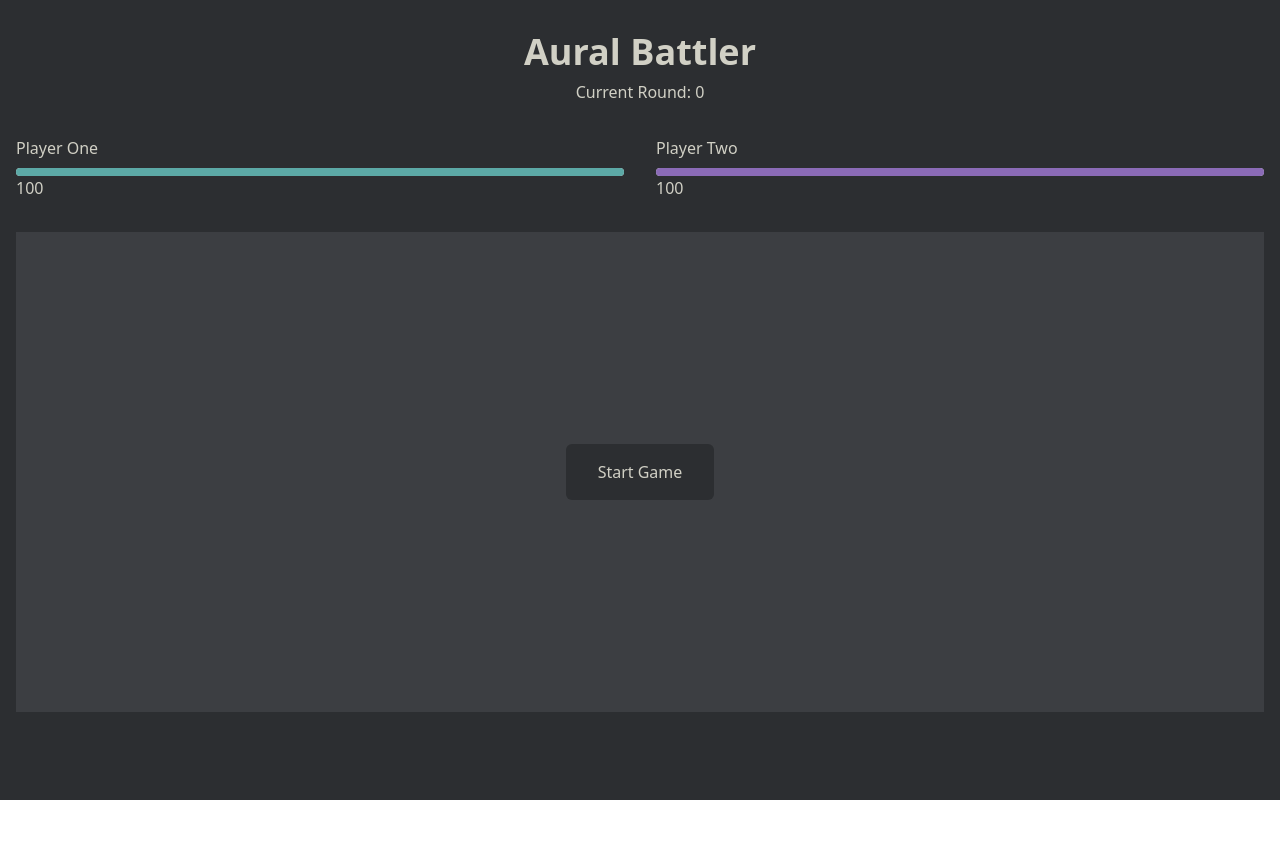
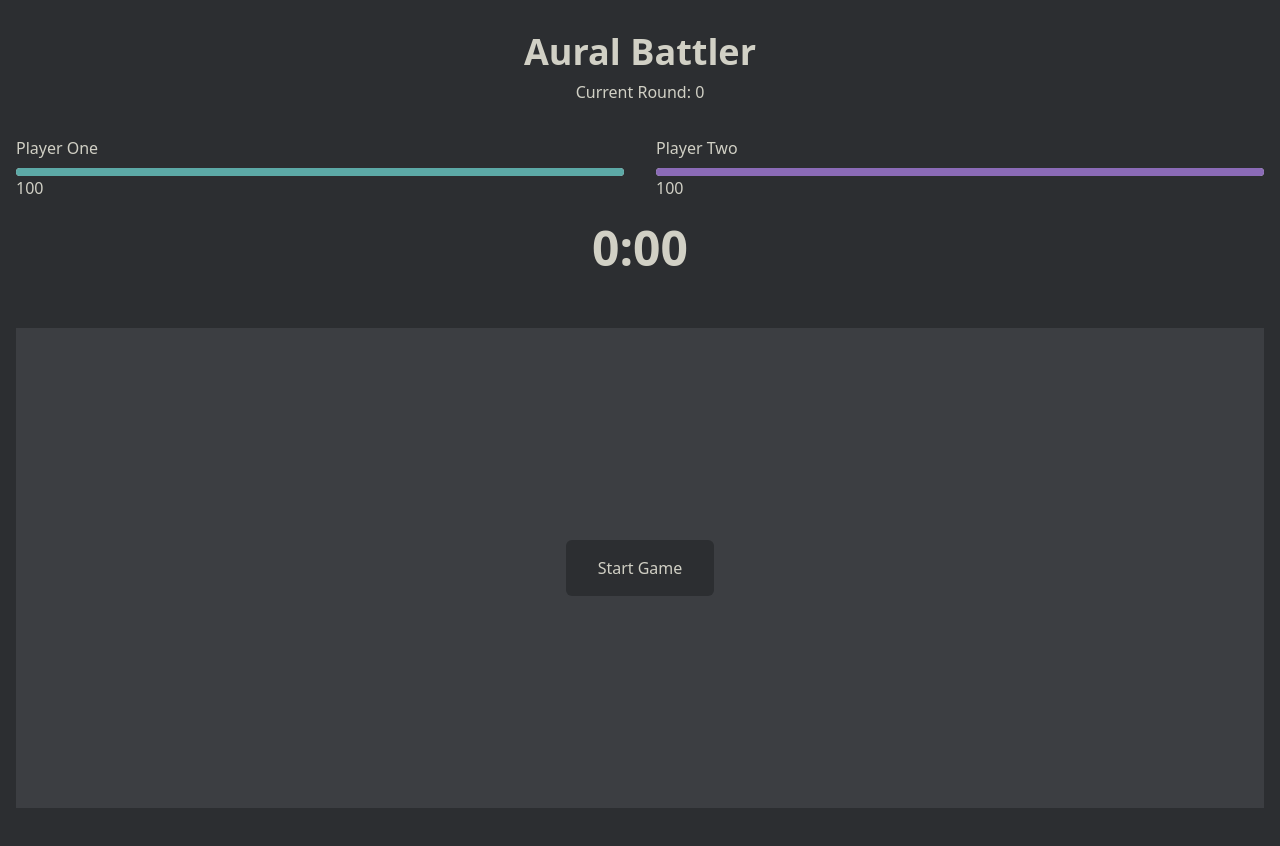
Before and after one commit to tony-baglien/melodic-melee, a React (Vite) app: page / in a window 1280 px wide. Shown: the top 846 px of the page. Before the commit the page ends 800 px from the top, so only its background shows below. Built offline with nearby package versions, Linux system fonts and the light colour scheme.

Commit message:
added sound icon on timebar

```diff
--- a/package.json
+++ b/package.json
@@ -14,6 +14,7 @@
     "@tailwindcss/vite": "^4.1.18",
     "react": "^19.2.0",
     "react-dom": "^19.2.0",
+    "react-icons": "^5.5.0",
     "zustand": "^5.0.9"
   },
   "devDependencies": {
--- a/src/components/game/GameBoard.tsx
+++ b/src/components/game/GameBoard.tsx
@@ -19,7 +19,6 @@ export function GameBoard() {
   const resultTimeRemaining = useGameStore((state) => state.resultTimeRemaining)
 
   const handleStartGame = () => {
-    console.log("hello")
     startRound()
   }
   return (
@@ -29,6 +28,7 @@ export function GameBoard() {
           <h1 className="text-4xl font-bold text-center text-text mb-2">Aural Battler</h1>
           <p className="text-center text-text">Current Round: {currentRound} </p>
         </header>
+
         {/* -- Health Bars -- */}
         <div className="grid grid-cols-1 items-center md:grid-cols-2 gap-8">
           <HealthBar player="player1" playerName="Player One" />
@@ -36,9 +36,7 @@ export function GameBoard() {
         </div>
 
         <main>
-          {(gamePhase === 'countdown' || gamePhase === 'answering' || gamePhase === 'results') && (
-            <TimeBar />
-          )}
+          <TimeBar />
           <Container variant="primary">
               {(gamePhase === 'ready' || gamePhase === 'gameOver') &&
                 <Button onClick={handleStartGame} variant="primary" >Start Game</Button>
--- a/src/components/game/TimeBar.tsx
+++ b/src/components/game/TimeBar.tsx
@@ -1,4 +1,10 @@
 import { useGameStore } from "@/store"
+import type { JSX } from "react";
+import { AiFillSound } from "react-icons/ai"
+
+//TODO: Add logic for a standard view when no time is provided (to preserve height)
+//TOD: Make this a bar like the health bar (Add Color)
+//TODO: Add seconds and miliseconds <-- this might be fun to do as a challenge
 
 interface TimeBarProps {
   time?: number
@@ -6,19 +12,24 @@ interface TimeBarProps {
 }
 
 export function TimeBar({ time, label }: TimeBarProps) {
-  const countdown = useGameStore((s) => s.countdownTimeRemaining)
-  const answer = useGameStore((s) => s.answerTimeRemaining)
-  const result = useGameStore((s) => s.resultTimeRemaining)
-  const phase = useGameStore((s) => s.gamePhase)
+  const countdown = useGameStore((s) => s.countdownTimeRemaining);
+  const answer = useGameStore((s) => s.answerTimeRemaining);
+  const result = useGameStore((s) => s.resultTimeRemaining);
+  const phase = useGameStore((s) => s.gamePhase);
 
-  const displayTime =
-    time ??
-    (phase === 'countdown' ? countdown : phase === 'answering' ? answer : phase === 'results' ? result : null)
+  const phaseMap: Record<string, number > = {
+    countdown: countdown,
+    answering: answer,
+    results: result,
+  }
+
+  const displayTime = time ?? phaseMap[phase] ?? 0;
 
   return (
     <div className="w-full">
-      <div className="w-full bg-tertiary text-text text-center text-5xl font-bold py-6">
-        {label ? `${label} ${displayTime}` : displayTime}
+      <div className="w-full flex items-center justify-center text-text text-center text-5xl font-bold py-6">
+        {phase === 'listening' ? <AiFillSound />
+        : (<span>{label ? `${label} ${displayTime}` : `${displayTime}:00`}</span>)}
       </div>
     </div>
   )
```
Also changed, not shown: 1 other file (tests, documents, lock files or other folders).
